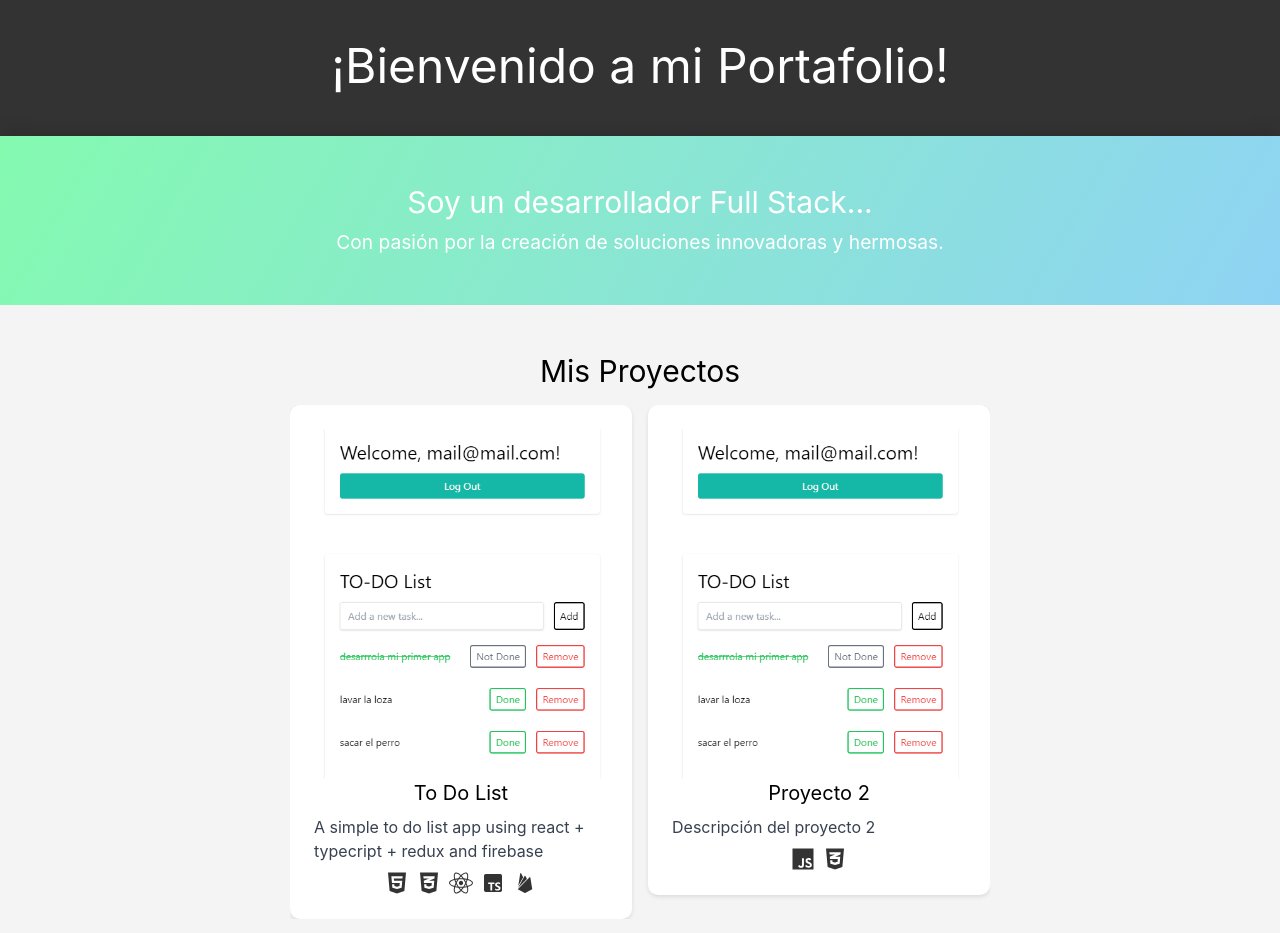
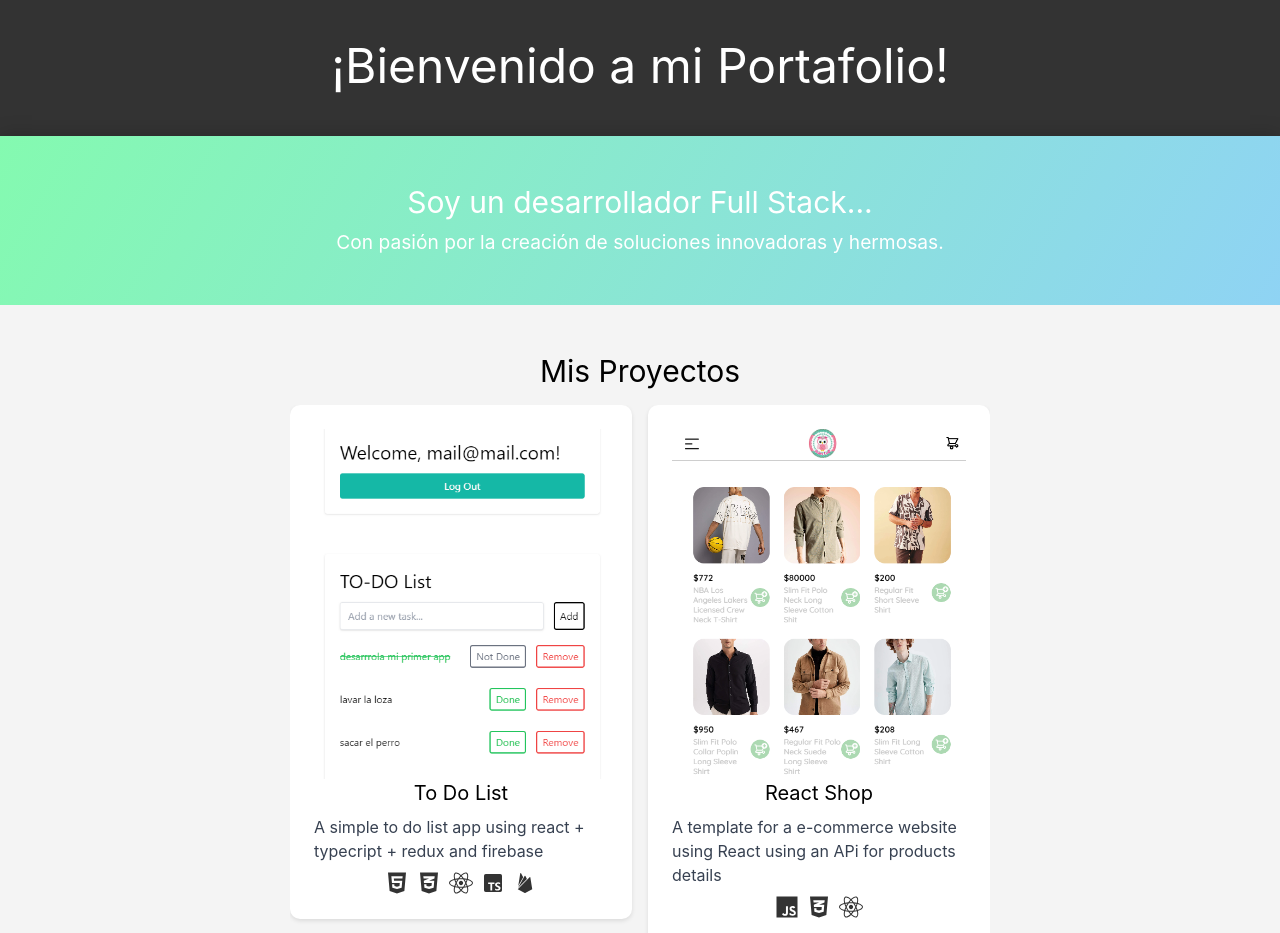
Before and after one commit to luchitoide/portfolio, a React (Create React App) app: page / in a window 1280 px wide. Shown: the top 933 px of the page. Built offline with nearby package versions, Linux system fonts and the light colour scheme.

Commit message:
v1 con proyectos funcionando

```diff
--- a/src/components/Projects.js
+++ b/src/components/Projects.js
@@ -1,4 +1,4 @@
-import React, { useState } from "react";
+import React, { useState, useEffect } from "react";
 import styled from "styled-components";
 import { FaHtml5, FaCss3Alt, FaJs,FaReact } from "react-icons/fa";
 import { BiLogoTypescript,BiLogoFirebase } from "react-icons/bi";
@@ -21,11 +21,11 @@ const projects = [
     url: "https://todo-list-luchitoide.vercel.app/ ",
   },
   {
-    title: "Proyecto 2",
-    description: "Descripción del proyecto 2",
-    technologies: ["js", "css"],
-    thumbnail: require("../assets/projects/todoList.png"),
-    url: "url-del-proyecto-2",
+    title: "React Shop",
+    description: "A template for a e-commerce website using React using an APi for products details",
+    technologies: ["js", "css", "react"],
+    thumbnail: require("../assets/projects/storeReact.png"),
+    url: "https://luchitoide.github.io/tienda-react/",
   },
   {
     title: "Proyecto 3",
@@ -57,11 +57,16 @@ const ProjectsContainer = styled.section`
 const ProjectList = styled.div`
   display: flex;
   justify-content: center;
-  align-items: flex-start; /* Cambiado a flex-start para alinear proyectos arriba */
+  align-items: flex-start;
   gap: 1rem;
   overflow: hidden;
-  width: 700px; /* Cambiado el ancho total para acomodar 2 proyectos */
-  margin: 0 auto; /* Centrado horizontal */
+  width: 100%; /* Ajuste para abarcar el ancho de la pantalla */
+  margin: 0 auto;
+
+  @media (min-width: 600px) {
+    /* Ajusta el ancho total para acomodar 2 proyectos en pantallas grandes */
+    width: 700px;
+  }
 `;
 
 const ProjectCard = styled.div`
@@ -86,6 +91,7 @@ const ProjectCard = styled.div`
     cursor: pointer; /* Cambio de cursor al pasar por el título */
   }
 `;
+
 const TechnologyIcons = styled.div`
   display: flex;
   gap: 0.5rem;
@@ -108,6 +114,10 @@ const NavigationButtons = styled.div`
   width: 100%; /* Ancho completo para abarcar toda la sección */
   max-width: 700px; /* Limitar el ancho para que coincida con el ancho de proyectos */
   margin: 1rem auto 0; /* Centrado horizontal */
+  @media (min-width: 600px) {
+    /* Ajusta el ancho total para acomodar 2 proyectos en pantallas grandes */
+    max-width: 500px;
+  }
 `;
 
 const Button = styled.button`
@@ -126,22 +136,43 @@ const Button = styled.button`
 
 const Projects = () => {
   const [startIndex, setStartIndex] = useState(0);
+  const [projectsToShow, setProjectsToShow] = useState(2);
+  const prevIndex = (startIndex - 1 + projects.length) % projects.length;
+  const nextIndex = (startIndex + 1) % projects.length;
 
   const showPreviousProjects = () => {
-    setStartIndex((prevIndex) => (prevIndex - 1 + projects.length) % projects.length);
+    setStartIndex(prevIndex);
   };
 
   const showNextProjects = () => {
-    setStartIndex((prevIndex) => (prevIndex + 1) % projects.length);
+    setStartIndex(nextIndex);
   };
+
+  useEffect(() => {
+    const handleResize = () => {
+      if (window.innerWidth < 600) {
+        setProjectsToShow(1);
+      } else {
+        setProjectsToShow(2);
+      }
+    };
+
+    window.addEventListener("resize", handleResize);
+    handleResize(); // Llamamos a la función al principio para establecer la cantidad inicial
+
+    return () => {
+      window.removeEventListener("resize", handleResize);
+    };
+  }, []);
 
   return (
     <ProjectsContainer>
       <h2 className="text-3xl mb-4 text-center">Mis Proyectos</h2>
-      <ProjectList >
-        {[startIndex, (startIndex + 1) % projects.length].map((index) => (
-          <ProjectCard key={index}>
-            <a href={projects[index].url} target="_blank" rel="noopener noreferrer">
+      <ProjectList>
+        {window.innerWidth < 600
+          ? [startIndex].map((index) => (
+              <ProjectCard key={index}>
+                <a href={projects[index].url} target="_blank" rel="noopener noreferrer">
               <img src={projects[index].thumbnail} alt={projects[index].title} />
             </a>
             <ProjectInfo>
@@ -157,8 +188,28 @@ const Projects = () => {
                 ))}
               </TechnologyIcons>
             </ProjectInfo>
-          </ProjectCard>
-        ))}
+              </ProjectCard>
+            ))
+          : [startIndex, nextIndex].map((index) => (
+              <ProjectCard key={index}>
+                <a href={projects[index].url} target="_blank" rel="noopener noreferrer">
+              <img src={projects[index].thumbnail} alt={projects[index].title} />
+            </a>
+            <ProjectInfo>
+              <a href={projects[index].url} target="_blank" rel="noopener noreferrer">
+                <h3 className="text-xl mb-2 text-center">{projects[index].title}</h3>
+              </a>
+              <p className="text-gray-700">{projects[index].description}</p>
+              <TechnologyIcons>
+                {projects[index].technologies.map((tech, techIndex) => (
+                  <TechnologyIcon key={techIndex}>
+                    {technologyIcons[tech]}
+                  </TechnologyIcon>
+                ))}
+              </TechnologyIcons>
+            </ProjectInfo>
+              </ProjectCard>
+            ))}
       </ProjectList>
       <NavigationButtons>
         <Button onClick={showPreviousProjects}>&#8592;</Button>
```
Also changed, not shown: src/assets/projects/storeReact.png (added).
